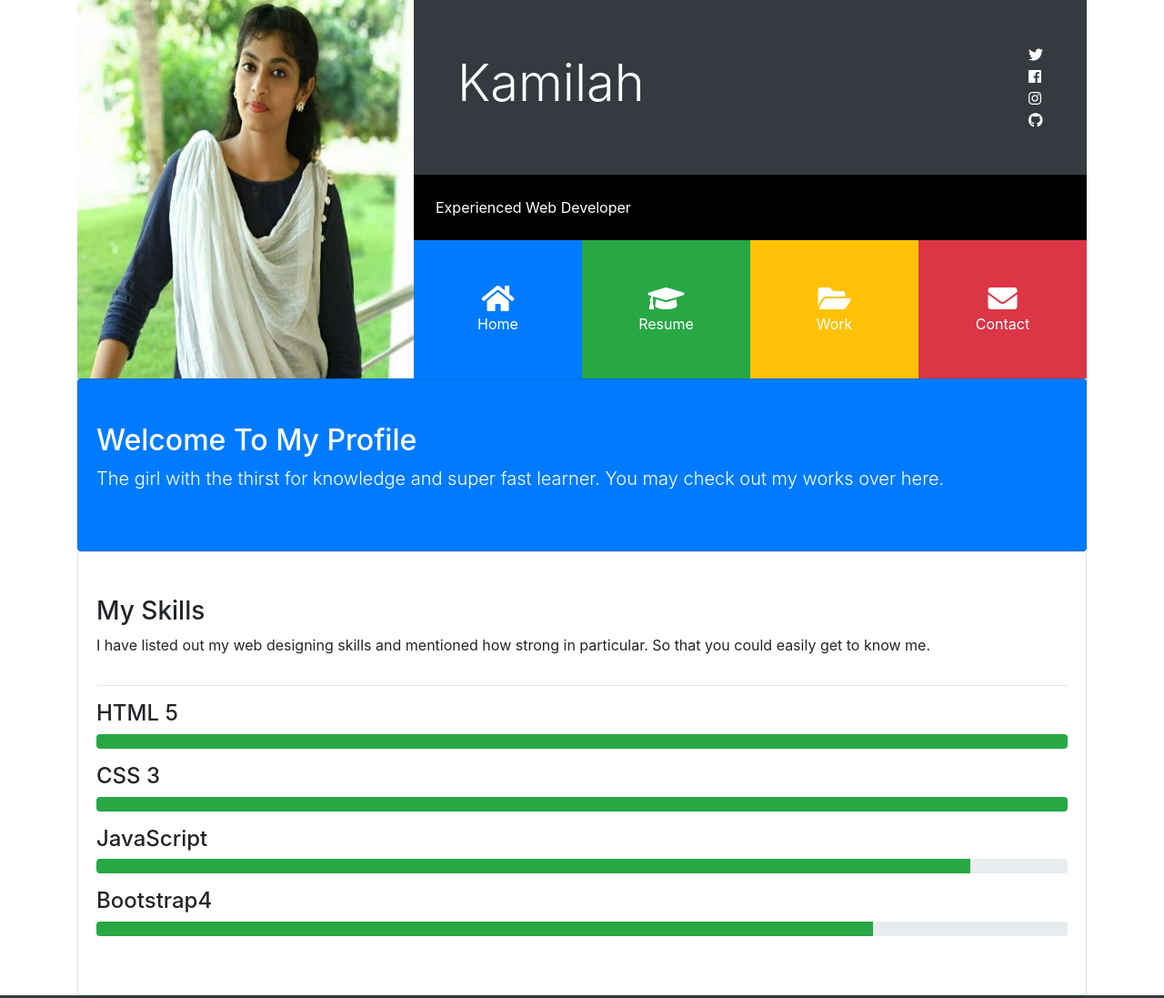
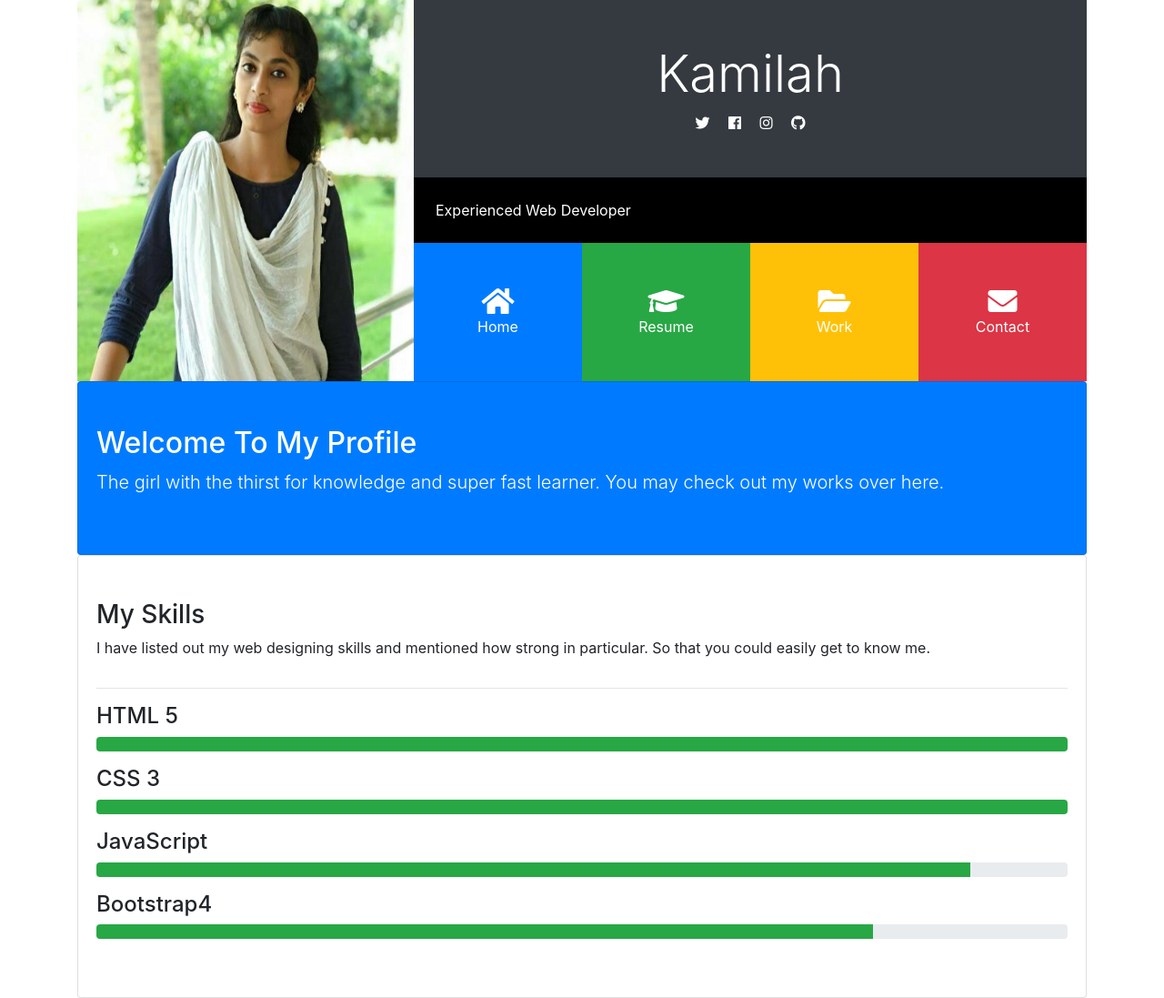
Before and after one commit to KamilahAmerjan/Portfolio, a plain HTML site: page index.html in a window 1280 px wide. Shown: the top 1097 px of the page at 91% size. Drawn offline with nearby package versions, Linux system fonts and the light colour scheme; some packages are replaced by stand-ins of ours; a script that the page names is missing.

Commit message:
Update index.html

```diff
--- a/index.html
+++ b/index.html
@@ -24,31 +24,29 @@
         </div>
         <div class="col-lg-8 col-md-7">
           <div class="d-flex flex-column">
-            <div class="p-5 bg-dark text-white">
-              <div class="d-flex flex-row justify-content-between align-items-center">
+             <div class="p-5 bg-dark text-white">
+              <div class="text-center">
                 <h1 class="display-4">Kamilah</h1>
-                <div class="d-none d-sm-block ">
-                <div class="d-none d-md-block">
+                <div class="d-none d-md-inline px-2">
                   <a href="#" class="text-white">
                     <i class="fab fa-twitter"></i>
                   </a>
-                </div>
-                <div>
-                  <a href="https://m.facebook.com/kamilah.amerjan?ref=bookmarks" class="text-white">
+                </div >
+                <div class="d-inline px-2">
+                  <a href="http://facebook.com" class="text-white">
                     <i class="fab fa-facebook"></i>
                   </a>
                 </div>
-                <div>
+                <div class="d-inline px-2">
                   <a href="http://instagram.com/magubae" target="blank" class="text-white">
                     <i class="fab fa-instagram"></i>
                   </a>
                 </div>
-                <div>
+                <div class="d-inline px-2">
                   <a href="http://github.com/kamilahAmerjan" target="blank" class="text-white">
                     <i class="fab fa-github"></i>
                   </a>
                 </div>
-                  </div>
               </div>
             </div>
 
```
